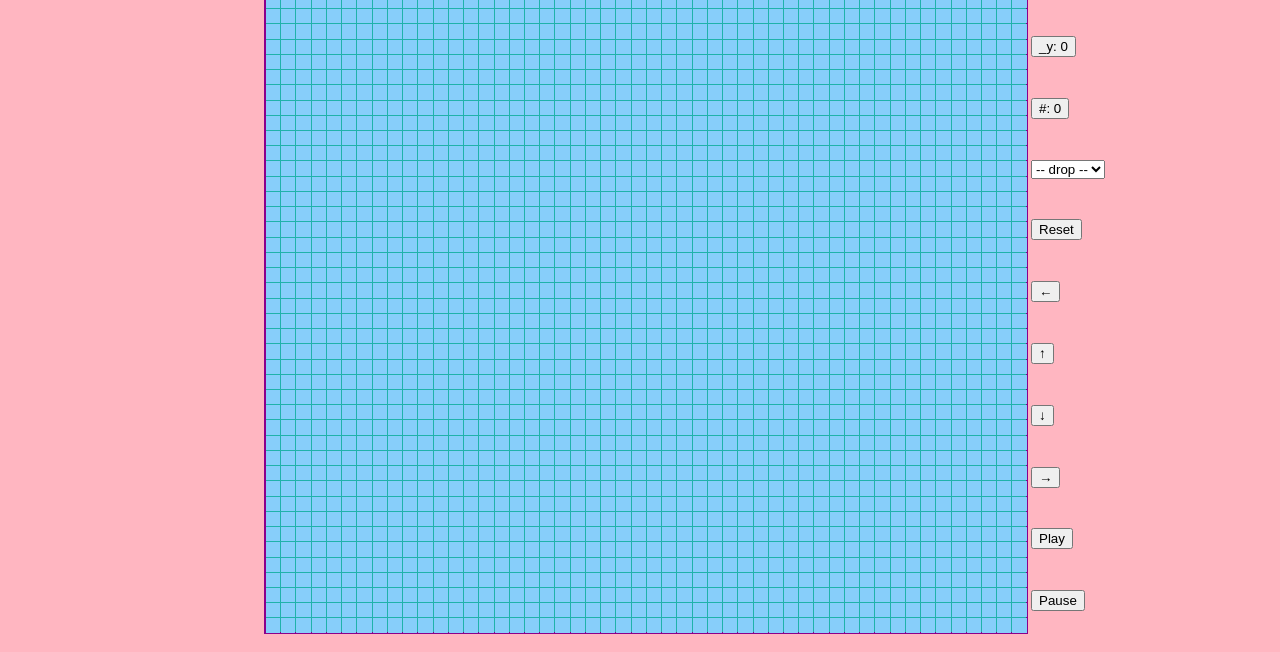
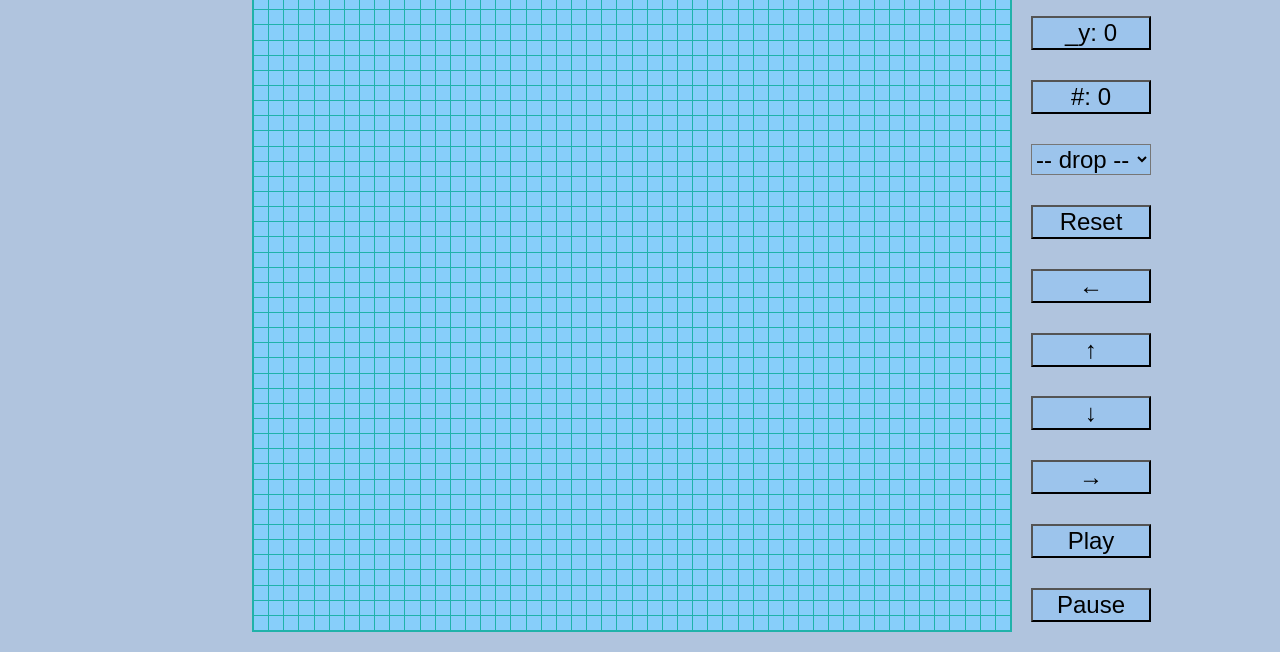
Before and after one commit to georgernstgraf/gameoflife, a plain HTML site: page index.html in a window 1280 px wide. Shown: the part 148-800 px from the top of the page. Drawn offline with Linux system fonts and the light colour scheme.

Commit message:
autocommit

```diff
--- a/script.js
+++ b/script.js
@@ -148,6 +148,7 @@ class Grid extends Component {
         [...this.cellIterator()].forEach((cell) => {
             cell.setLiving(false);
         });
+        this.cells = {};
         this.displayLiveCount();
     }
     setPattern(pattern) {
--- a/style.css
+++ b/style.css
@@ -9,11 +9,17 @@ body (grid)
 body {
     /* quadratic */
     display: grid;
-    background: lightpink;
+    background: lightsteelblue;
     margin: 0;
     gap: 3px;
     margin: 0 auto;
     /* border: 2px solid darkmagenta; */
+}
+button,
+select {
+    font-size: 1.5em;
+    width: 5em;
+    background: rgb(156, 196, 236);
 }
 main {
     justify-self: center;
@@ -31,7 +37,7 @@ footer {
     background: lightseagreen;
     aspect-ratio: 1/1;
     grid-gap: 1px;
-    border: 2px solid darkmagenta;
+    border: 2px solid lightseagreen;
     margin: 2px auto;
 }
 section#controls {
@@ -59,7 +65,7 @@ section#controls {
     }
     #grid {
         max-height: 95vh;
-        margin-right: 0;
+        margin-right: 1em;
     }
     main {
         grid-column: 2;
@@ -110,7 +116,7 @@ section#controls {
     }
     #grid {
         max-height: 95vh;
-        margin-right: 0;
+        margin-right: 1em;
     }
     section#controls {
         grid-column: 2 / 3;
```
